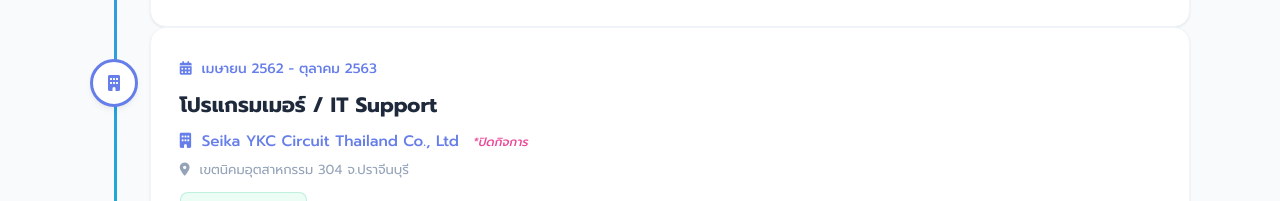
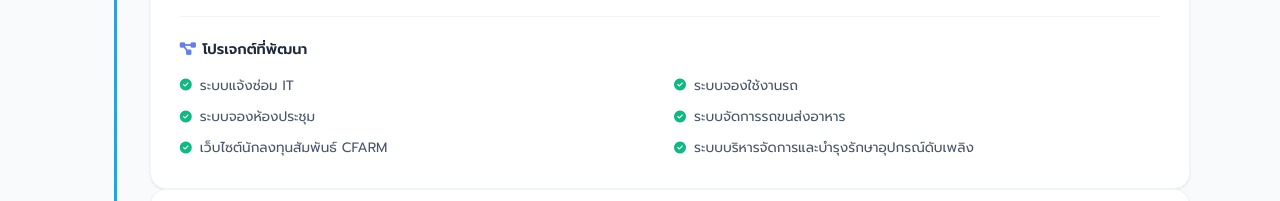
Before and after one commit to tanawat09/tanawat_Resume, a plain HTML site: page index.html in a window 1280 px wide. Shown: the part 3179-3380 px from the top of the page. Drawn offline with Linux system fonts and the light colour scheme.

Commit message:
Update marital status and CFARM projects

```diff
--- a/index.html
+++ b/index.html
@@ -160,7 +160,7 @@
                             <i class="fas fa-heart"></i>
                             <div>
                                 <span class="info-label">สถานภาพ</span>
-                                <span class="info-value">โสด</span>
+                                <span class="info-value">สมรส</span>
                             </div>
                         </div>
                         <div class="info-item">
@@ -563,6 +563,17 @@
                                 <span class="resp-tag"><i class="fas fa-print"></i> Print Server</span>
 
                         </div>
+                        <div class="projects-section">
+                            <h5><i class="fas fa-project-diagram"></i> โปรเจกต์ที่พัฒนา</h5>
+                            <div class="project-list">
+                                <div class="project-item"><i class="fas fa-check-circle"></i> ระบบแจ้งซ่อม IT</div>
+                                <div class="project-item"><i class="fas fa-check-circle"></i> ระบบจองใช้งานรถ</div>
+                                <div class="project-item"><i class="fas fa-check-circle"></i> ระบบจองห้องประชุม</div>
+                                <div class="project-item"><i class="fas fa-check-circle"></i> ระบบจัดการรถขนส่งอาหาร</div>
+                                <div class="project-item"><i class="fas fa-check-circle"></i> เว็บไซต์นักลงทุนสัมพันธ์ CFARM</div>
+                                <div class="project-item"><i class="fas fa-check-circle"></i> ระบบบริหารจัดการและบำรุงรักษาอุปกรณ์ดับเพลิง</div>
+                            </div>
+                        </div>
                     </div>
                 </div>
 
```
